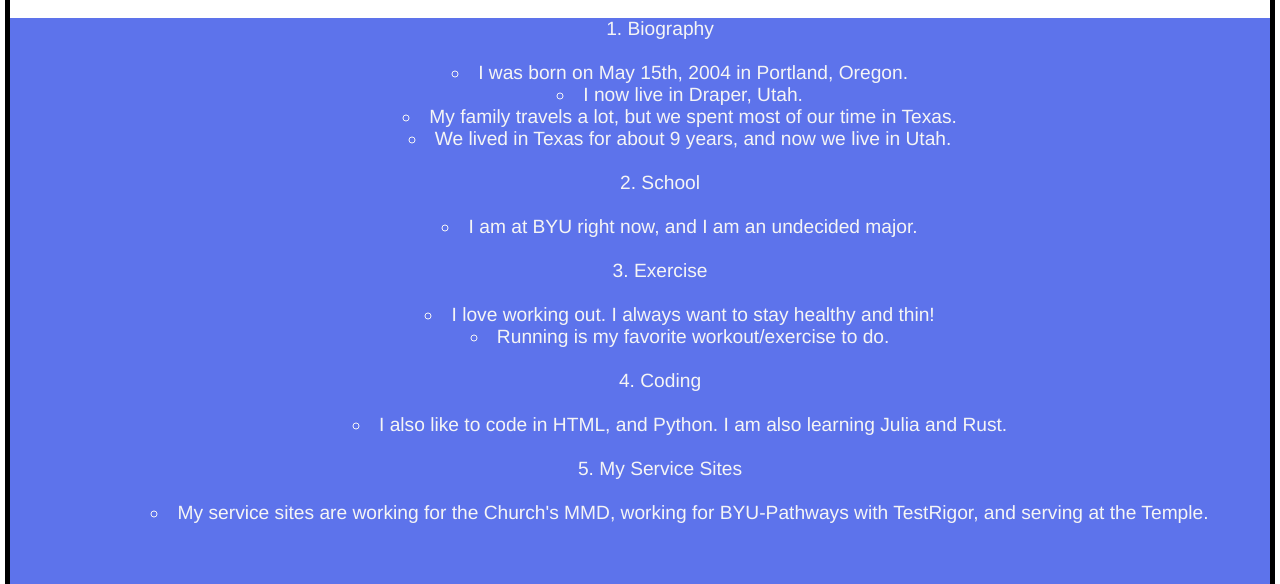
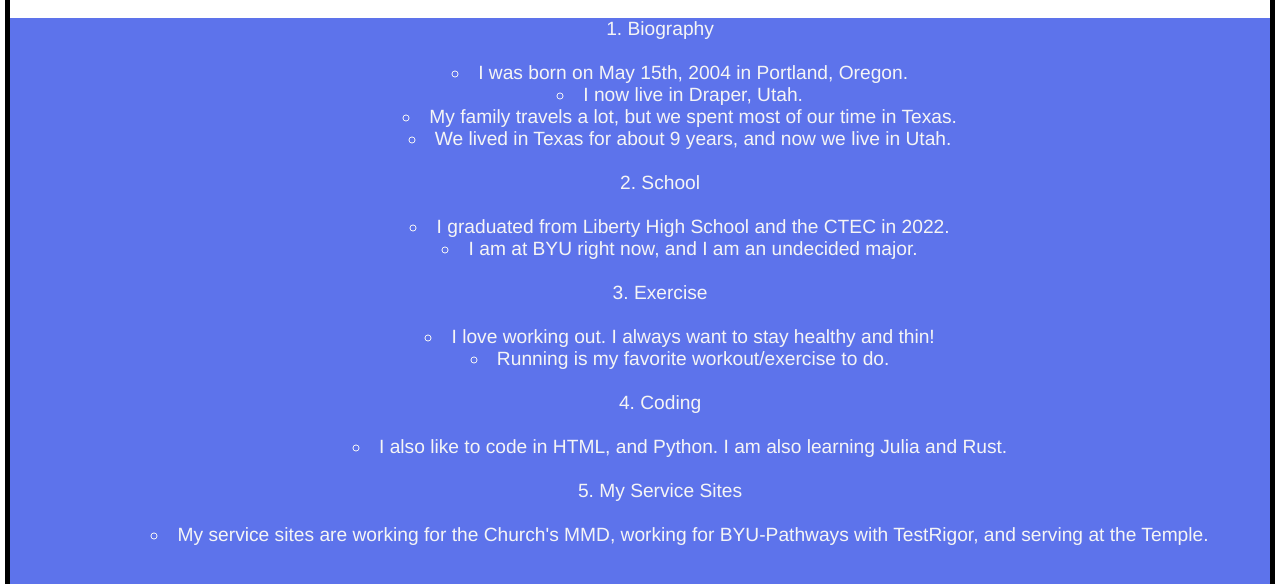
Before and after one commit to jacksonstewart/website, a plain HTML site: page about2.html in a window 1280 px wide. Shown: the part 179-763 px from the top of the page. Drawn offline with Linux system fonts and the light colour scheme; grey boxes are pictures that could not be loaded.

Commit message:
Update about2.html

```diff
--- a/about2.html
+++ b/about2.html
@@ -31,6 +31,7 @@
             <li>School</li>
             <br>
             <ul>
+                <li>I graduated from Liberty High School and the CTEC in 2022.</li>
                 <li>I am at BYU right now, and I am an undecided major.</li>
             </ul>
             <br>
```
